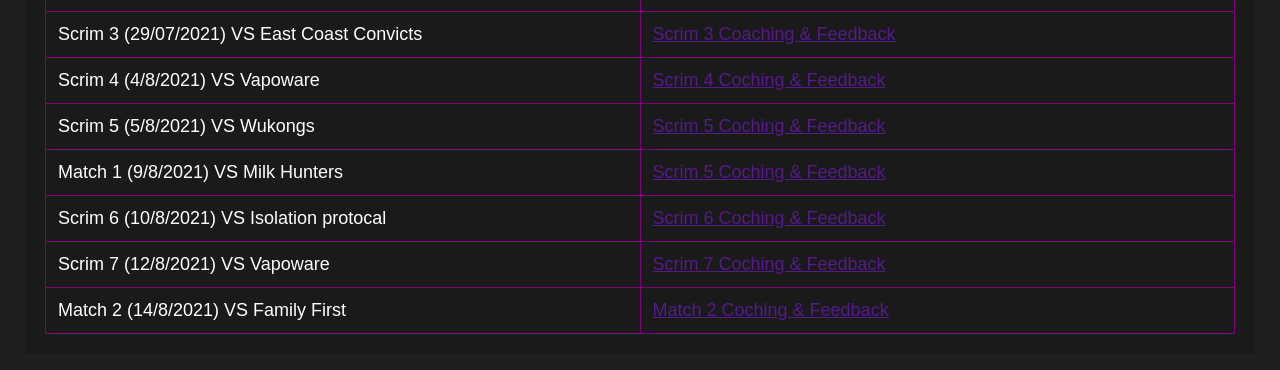
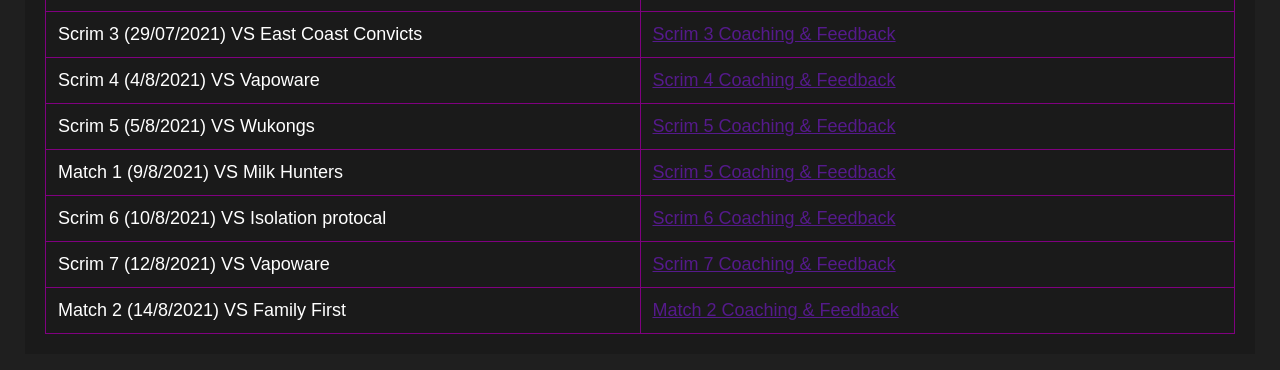
Before and after one commit to JackGardner002/ACE, a plain HTML site: page coaching.html in a window 1280 px wide. Shown: the part 774-1144 px from the top of the page. Drawn offline with Linux system fonts and the light colour scheme.

Commit message:
Update coaching.html

```diff
--- a/coaching.html
+++ b/coaching.html
@@ -71,27 +71,27 @@ Last modified: 15/8/2021
                 </tr>
                 <tr>
                     <td>Scrim 4 (4/8/2021) VS Vapoware
-                    <td><a href="">Scrim 4 Coching & Feedback</a></td>
+                    <td><a href="">Scrim 4 Coaching & Feedback</a></td>
                 </tr>
                 <tr>
                     <td>Scrim 5 (5/8/2021) VS Wukongs
-                    <td><a href="">Scrim 5 Coching & Feedback</a></td>
+                    <td><a href="">Scrim 5 Coaching & Feedback</a></td>
                 </tr>
                 <tr>
                     <td>Match 1 (9/8/2021) VS Milk Hunters
-                    <td><a href="">Scrim 5 Coching & Feedback</a></td>
+                    <td><a href="">Scrim 5 Coaching & Feedback</a></td>
                 </tr>
                 <tr>
                     <td>Scrim 6 (10/8/2021) VS Isolation protocal
-                    <td><a href="">Scrim 6 Coching & Feedback</a></td>
+                    <td><a href="">Scrim 6 Coaching & Feedback</a></td>
                 </tr>
                 <tr>
                     <td>Scrim 7 (12/8/2021) VS Vapoware
-                    <td><a href="">Scrim 7 Coching & Feedback</a></td>
+                    <td><a href="">Scrim 7 Coaching & Feedback</a></td>
                 </tr>
                 <tr>
                     <td>Match 2 (14/8/2021) VS Family First
-                    <td><a href="">Match 2 Coching & Feedback</a></td>
+                    <td><a href="">Match 2 Coaching & Feedback</a></td>
                 </tr>
             </table>
 
```
